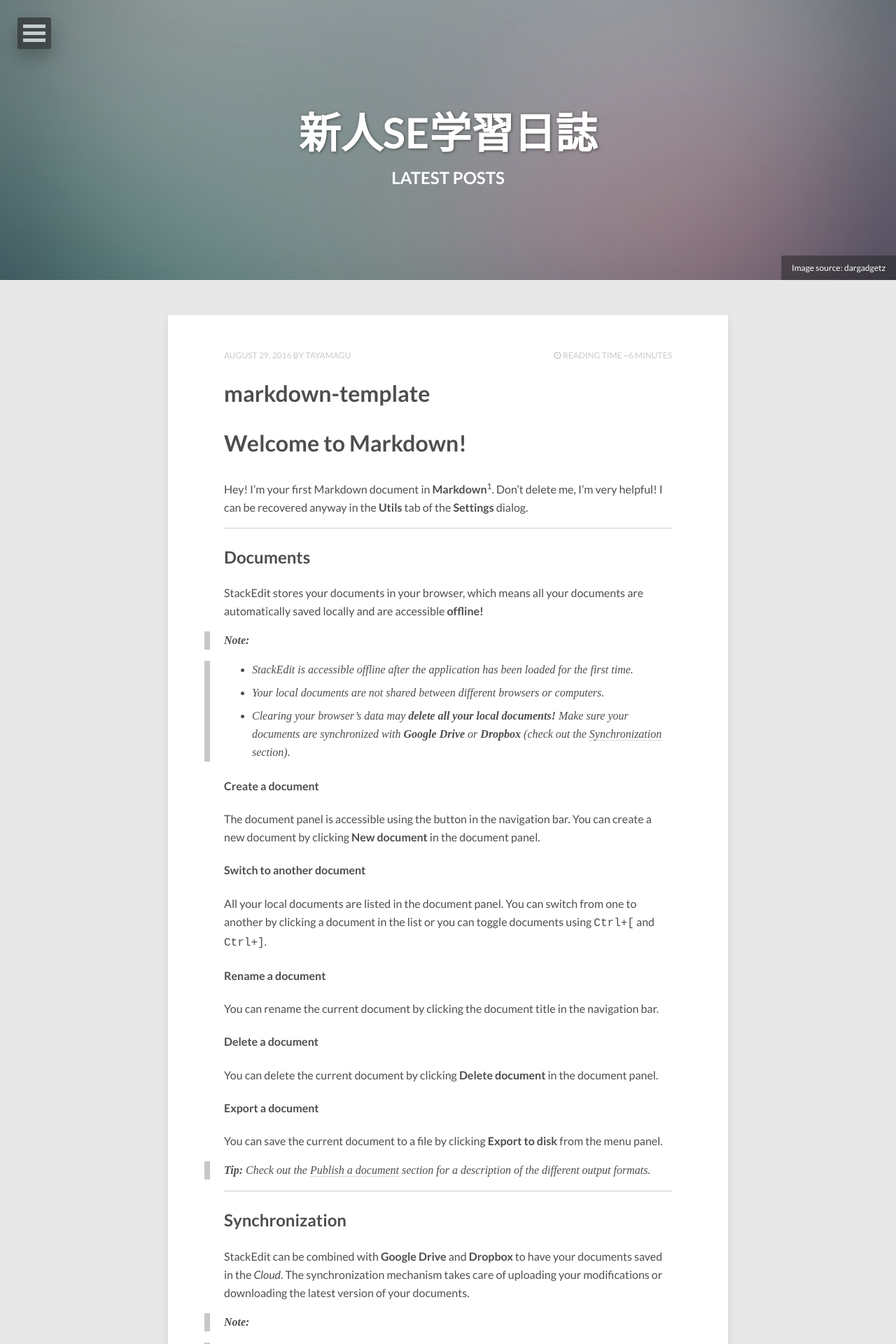
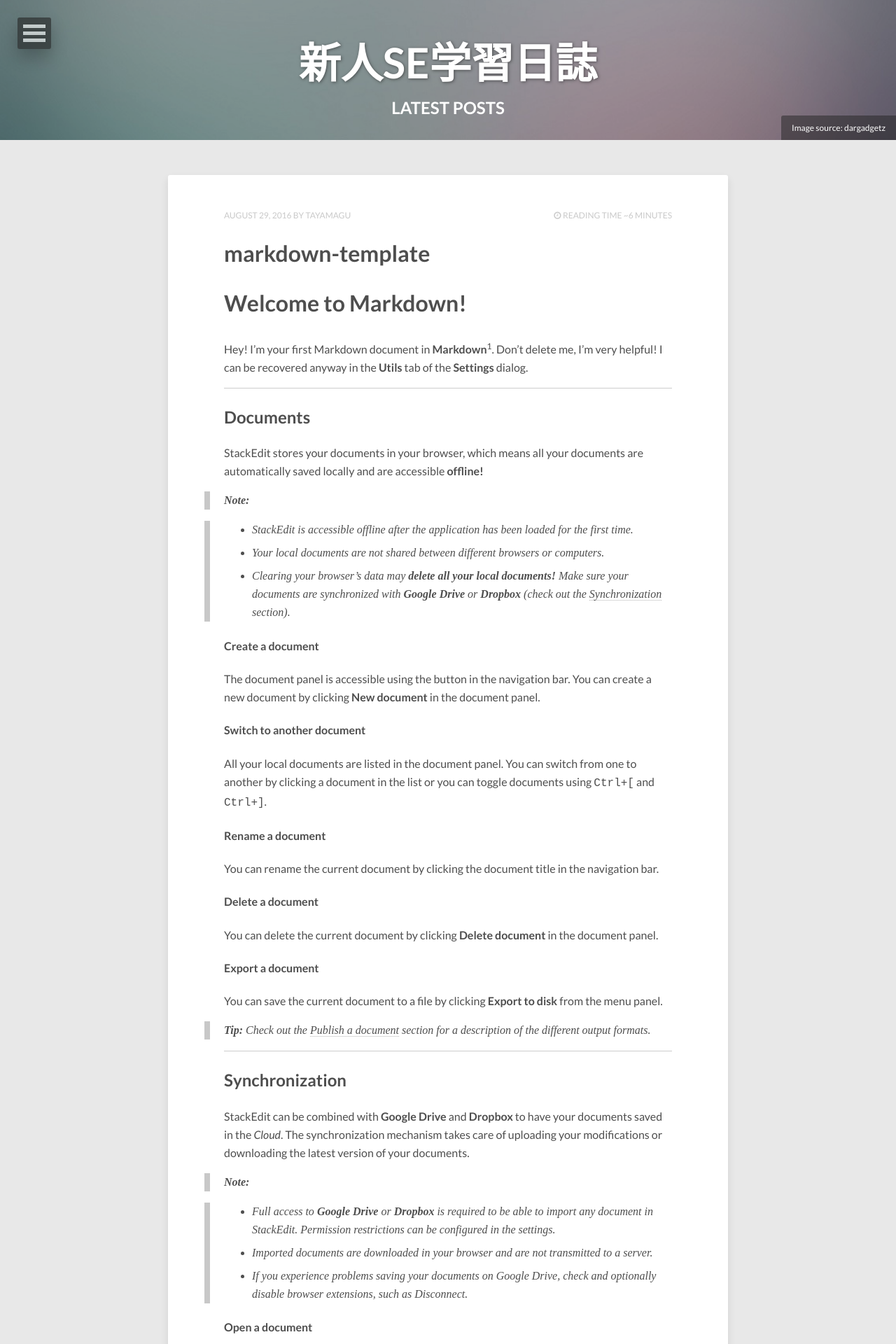
Before and after one commit to tayamagu/tayamagu.github.io, a Jekyll site: the page built from index.html, in a window 1280 px wide. Shown: the top 1920 px of the page at 70% size. Built offline with Jekyll 4.4.1, drawn with Linux system fonts in a browser that asks for light colours; nearby versions of some CDN libraries; the list of posts is cut into pages by our own code.

Commit message:
no message

```diff
--- a/_sass/_variables.scss
+++ b/_sass/_variables.scss
@@ -7,7 +7,7 @@
    ========================================================================== */
 
 $feature-image-height            : 400px; // min 150px recommended
-$front-page-feature-image-height : 400px; // min 150px recommended
+$front-page-feature-image-height : 200px; // min 150px recommended
 
 /*
    Typography
```
